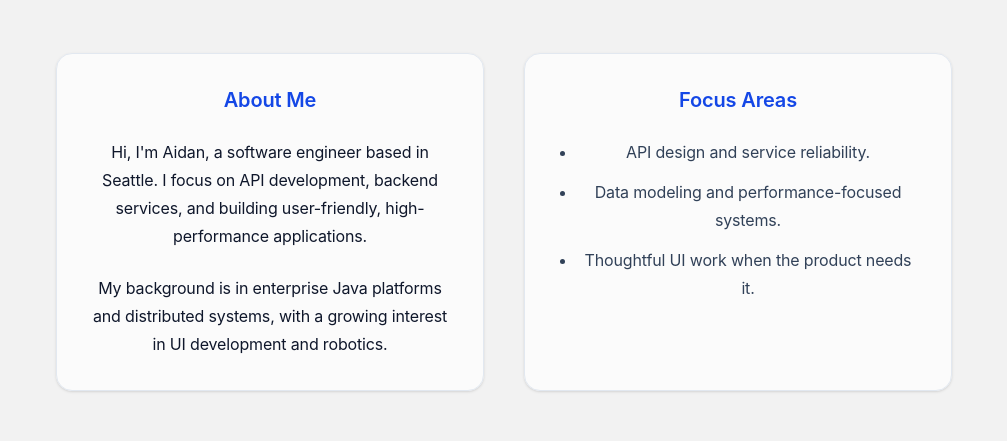
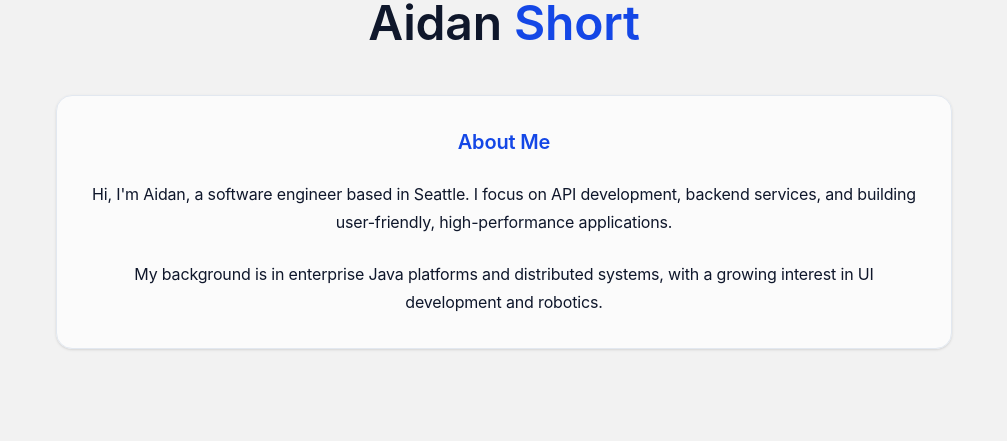
Before and after one commit to aidanshort/shortfolio, a Next.js app: page / in a window 1280 px wide. Shown: the part 274-715 px from the top of the page, without its empty margins (136-1143 px from the left). Built offline with nearby package versions, Linux system fonts and the light colour scheme.

Commit message:
Cleanup about and contact sections

```diff
--- a/app/components/About.tsx
+++ b/app/components/About.tsx
@@ -8,7 +8,7 @@ export default function AboutSection() {
         <h1 className="text-center text-3xl font-semibold text-slate-900 sm:text-5xl">
           Aidan <span className="text-blue-700">Short</span>
         </h1>
-        <div className="grid gap-10 md:grid-cols-2">
+        <div className="grid gap-10 md:grid-cols-1">
           <div className="space-y-6 rounded-2xl border border-slate-200 bg-white/70 p-8 text-base leading-7 text-slate-900 shadow-sm">
             <h2 className="text-xl font-semibold text-blue-700">About Me</h2>
             <p>
@@ -21,14 +21,6 @@ export default function AboutSection() {
               systems, with a growing interest in UI development and robotics.
             </p>
           </div>
-          <div className="space-y-6 rounded-2xl border border-slate-200 bg-white/70 p-8 text-base leading-7 text-slate-900 shadow-sm">
-            <h2 className="text-xl font-semibold text-blue-700">Focus Areas</h2>
-            <ul className="list-disc space-y-3 pl-5 text-slate-700">
-              <li>API design and service reliability.</li>
-              <li>Data modeling and performance-focused systems.</li>
-              <li>Thoughtful UI work when the product needs it.</li>
-            </ul>
-          </div>
         </div>
       </div>
     </section>
--- a/app/components/Contact.tsx
+++ b/app/components/Contact.tsx
@@ -1,7 +1,7 @@
 "use client";
 
 import { useRef, useState } from "react";
-import type { FormEvent } from "react";
+import type { SubmitEvent } from "react";
 
 export default function ContactSection() {
   const email = "aidanpshort@gmail.com";
@@ -10,7 +10,7 @@ export default function ContactSection() {
   const github = "https://github.com/aidanshort";
   const formRef = useRef<HTMLFormElement | null>(null);
   const [isValid, setIsValid] = useState(false);
-  const handleSubmit = (event: FormEvent<HTMLFormElement>) => {
+  const handleSubmit = (event: SubmitEvent<HTMLFormElement>) => {
     event.preventDefault();
     const formData = new FormData(event.currentTarget);
     const senderName = String(formData.get("name") ?? "");
```
